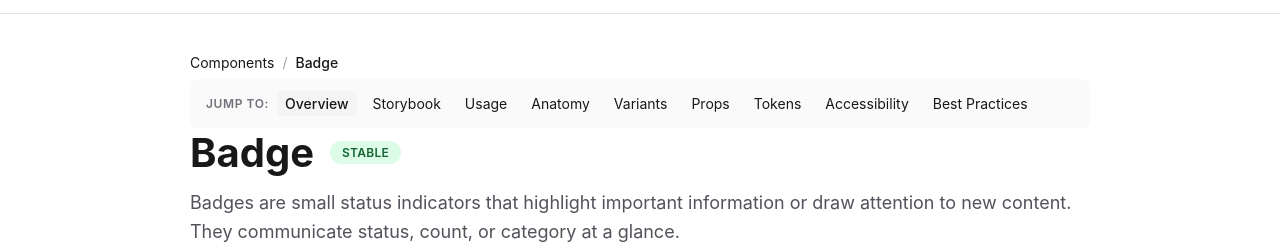
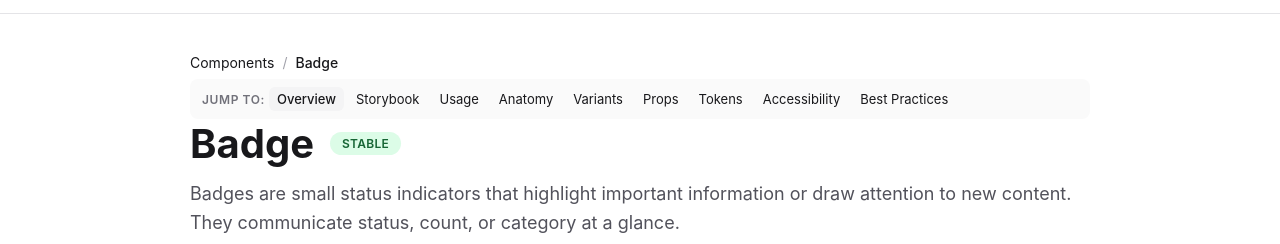
Before and after one commit to allenvelora/ark-design-system, an Astro site in the folder dashboard/: page /components/badge in a window 1280 px wide. Shown: the part 55-299 px from the top of the page. Built offline with nearby package versions, Linux system fonts and the light colour scheme; Astro itself is replaced by a stand-in of ours.

Commit message:
Fix quick-nav to stay single-line with horizontal scroll
- Set flex-wrap: nowrap to prevent line breaks
- Add white-space: nowrap on links
- Enable horizontal scroll with hidden scrollbar
- Tighten padding and font sizes for compact fit
- Smaller font in stuck/sticky state for density

Co-authored-by: Cursor <cursoragent@cursor.com>

```diff
--- a/dashboard/src/pages/components/[slug].astro
+++ b/dashboard/src/pages/components/[slug].astro
@@ -635,6 +635,7 @@ const status = statusColors[component.status] || statusColors.draft;
     align-items: center;
     justify-content: space-between;
     gap: 1rem;
+    position: relative;
   }
 
   .quick-nav-links {
@@ -693,14 +694,39 @@ const status = statusColors[component.status] || statusColors.draft;
   /* Quick Navigation (Table of Contents) */
   .quick-nav {
     display: flex;
-    flex-wrap: wrap;
+    flex-wrap: nowrap;
     align-items: center;
-    gap: 0.5rem;
-    padding: 0.75rem 1rem;
+    gap: 0.25rem;
+    padding: 0.5rem 0.75rem;
     background: var(--color-surface-secondary, #fafafa);
     border-radius: 8px;
     transition: all 0.2s ease;
     flex: 1;
+    overflow-x: auto;
+    scrollbar-width: none;
+    -ms-overflow-style: none;
+  }
+
+  .quick-nav::-webkit-scrollbar {
+    display: none;
+  }
+
+  .quick-nav-row::after {
+    content: '';
+    position: absolute;
+    right: 0;
+    top: 0;
+    bottom: 0;
+    width: 32px;
+    background: linear-gradient(to right, transparent, var(--color-surface-secondary, #fafafa));
+    pointer-events: none;
+    opacity: 0;
+    transition: opacity 0.2s ease;
+    border-radius: 0 8px 8px 0;
+  }
+
+  .quick-nav-row.has-overflow::after {
+    opacity: 1;
   }
 
   .sticky-header-wrapper.is-stuck .quick-nav {
@@ -741,17 +767,18 @@ const status = statusColors[component.status] || statusColors.draft;
   }
 
   .quick-nav a {
-    font-size: 0.875rem;
+    font-size: 0.8125rem;
     color: var(--color-text-secondary, #52525b);
     text-decoration: none;
+    white-space: nowrap;
     padding: 0.25rem 0.5rem;
-    border-radius: 4px;
+    border-radius: 6px;
     transition: all 0.15s ease;
   }
 
   .sticky-header-wrapper.is-stuck .quick-nav a {
-    font-size: 0.8125rem;
-    padding: 0.25rem 0.375rem;
+    font-size: 0.75rem;
+    padding: 0.1875rem 0.375rem;
   }
 
   .quick-nav a:hover {
```
